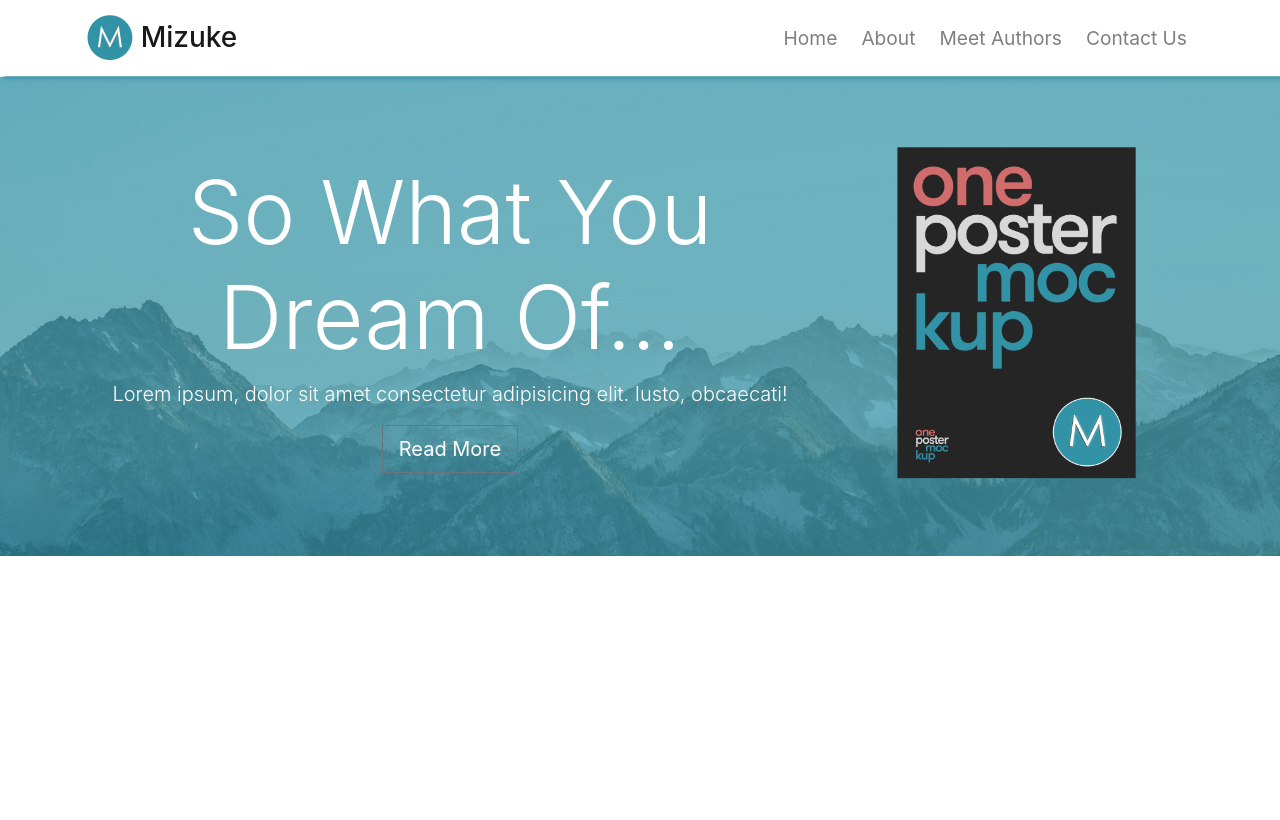
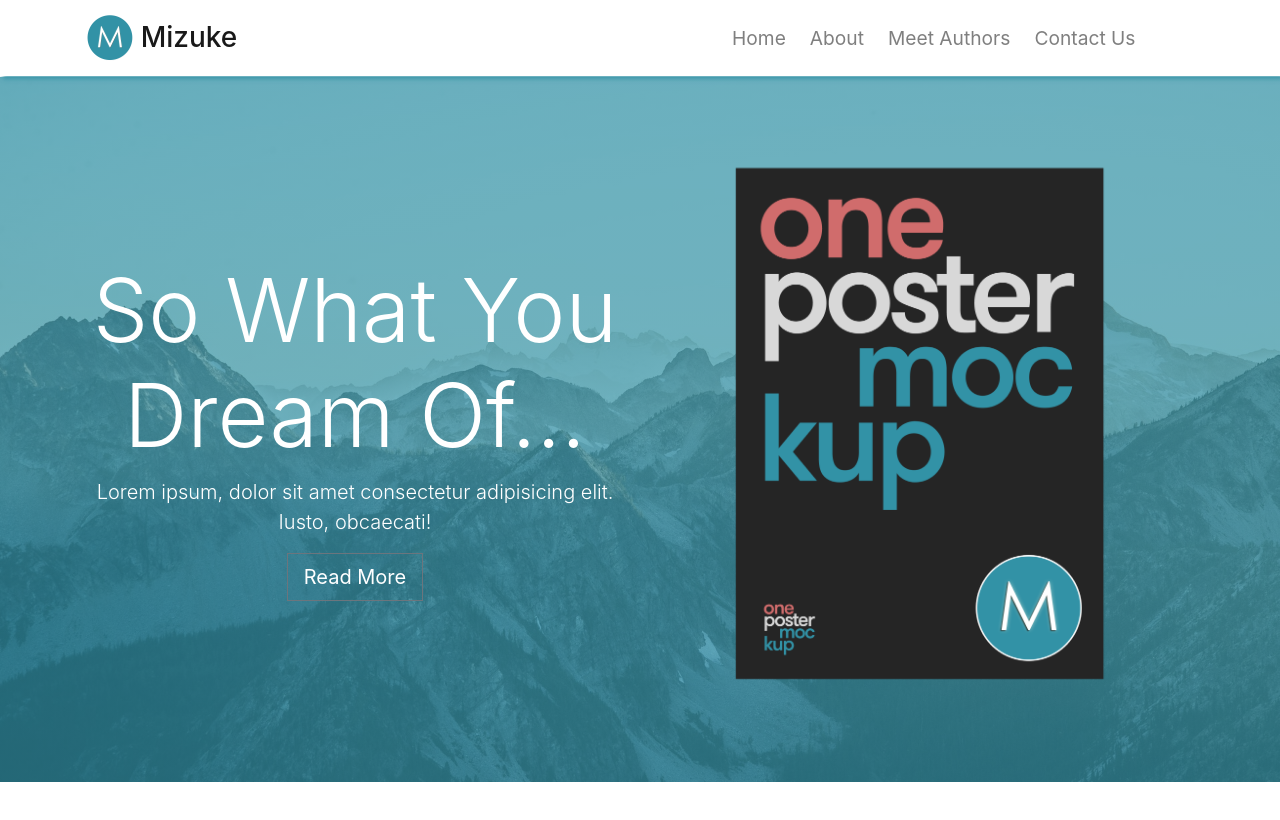
Before and after one commit to vmittal26/Mizuke, a website: page src/index.html in a window 1280 px wide. Drawn offline with Linux system fonts and the light colour scheme.

Commit message:
margin of navbar

```diff
--- a/src/index.html
+++ b/src/index.html
@@ -13,14 +13,14 @@
 
 <body>
   <nav class="navbar navbar-expand-md navbar-light fixed-top py-2">
-    <div class="container">
+    <div class="container nav-container">
       <a class="navbar-brand" href="#">
         <img src="img/mlogo.png" width="50" height="50" alt="">
         <h3 class="d-inline align-middle">Mizuke</h3>
       </a>
       <button class="navbar-toggler" data-toggle="collapse" data-target="#navbarNav"><span class="navbar-toggler-icon"></span></button>
       <div class="collapse navbar-collapse" id ="navbarNav">
-          <ul class="navbar-nav ml-auto">
+          <ul class="navbar-nav">
            <li class="nav-item"><a href="#home" class="nav-link">Home</a></li>
            <li class="nav-item"><a href="#about" class="nav-link">About</a></li>
            <li class="nav-item"><a href="#authors" class="nav-link">Meet Authors</a></li>
@@ -33,12 +33,12 @@
     <section id = "showcase">
       <div class="container">
         <div class="row">
-          <div class="col-md-8 m-auto text-center">
+          <div class="col-md-6 m-auto text-center">
             <h1 class = "display-2">So What You Dream Of...</h1>
             <p class="lead">Lorem ipsum, dolor sit amet consectetur adipisicing elit. Iusto, obcaecati!</p>
             <a href="#" class="btn btn-outline-secondary btn-lg text-white">Read More</a>
           </div>
-          <div class="col-md-4">
+          <div class="col-md-6">
             <img src="img/book.png" alt="" class="img-fluid  d-none d-md-block">
           </div>
         </div>
--- a/src/scss/base/_base.scss
+++ b/src/scss/base/_base.scss
@@ -17,7 +17,7 @@ html{
         font-size: 60%; //1rem = 6.4px/16px % =  40%
     }
     @include respond(tab-port) {
-        font-size: 70%; //1rem = 7.2px/16px % =  45%
+        font-size: 80%; //1rem = 7.2px/16px % =  45%
     }
     @include respond(tab-land) {
         font-size:100%; //1rem = 8.8px/16px = 55%
--- a/src/scss/layouts/_navbar.scss
+++ b/src/scss/layouts/_navbar.scss
@@ -5,4 +5,8 @@
         margin-right: 0.5rem;
     }
     font-size:1.2rem;
+
+    &-nav{
+        margin-left: 50%;
+    }
 }
```
Also changed, not shown: src/css/style.css.
